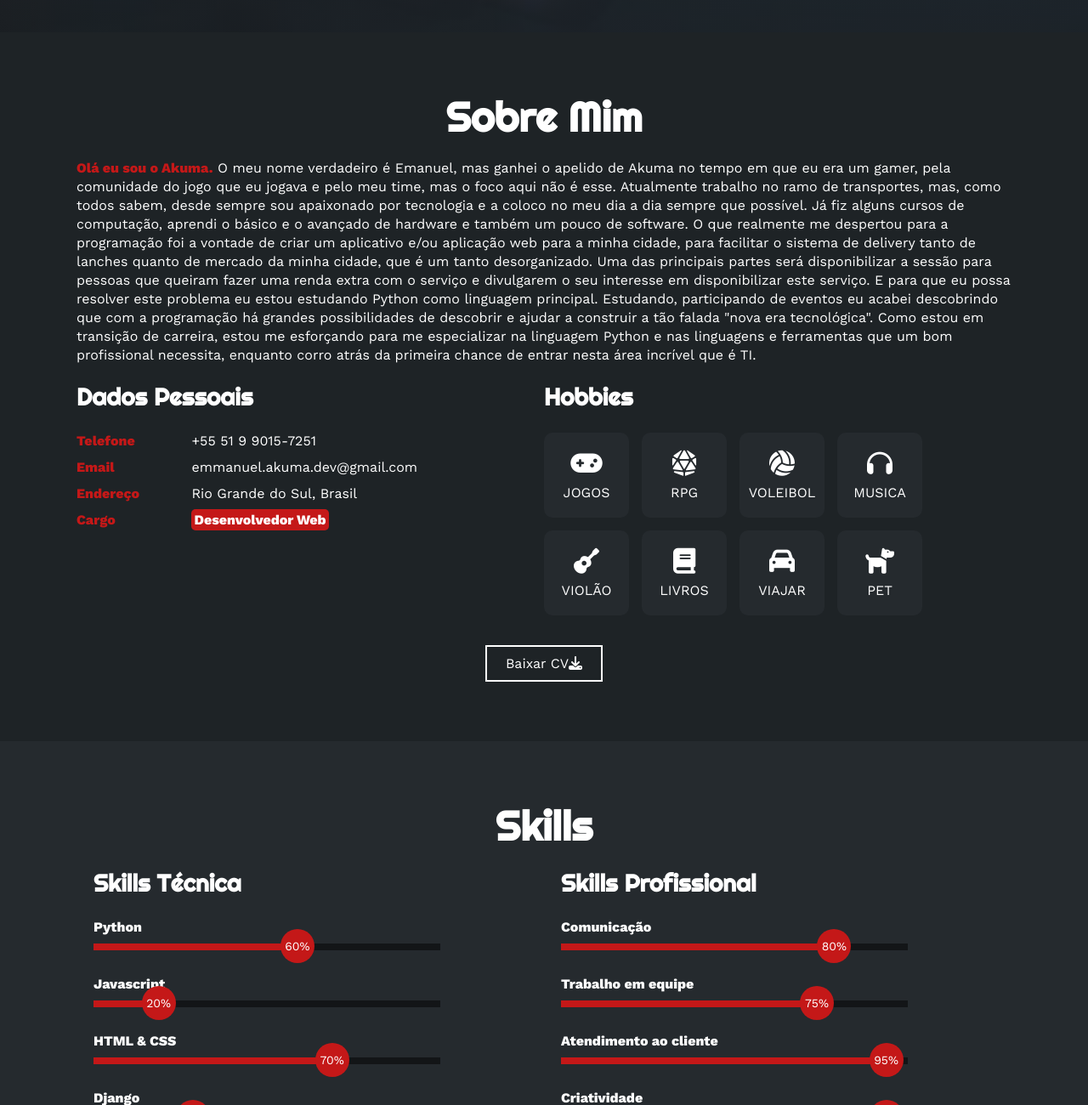
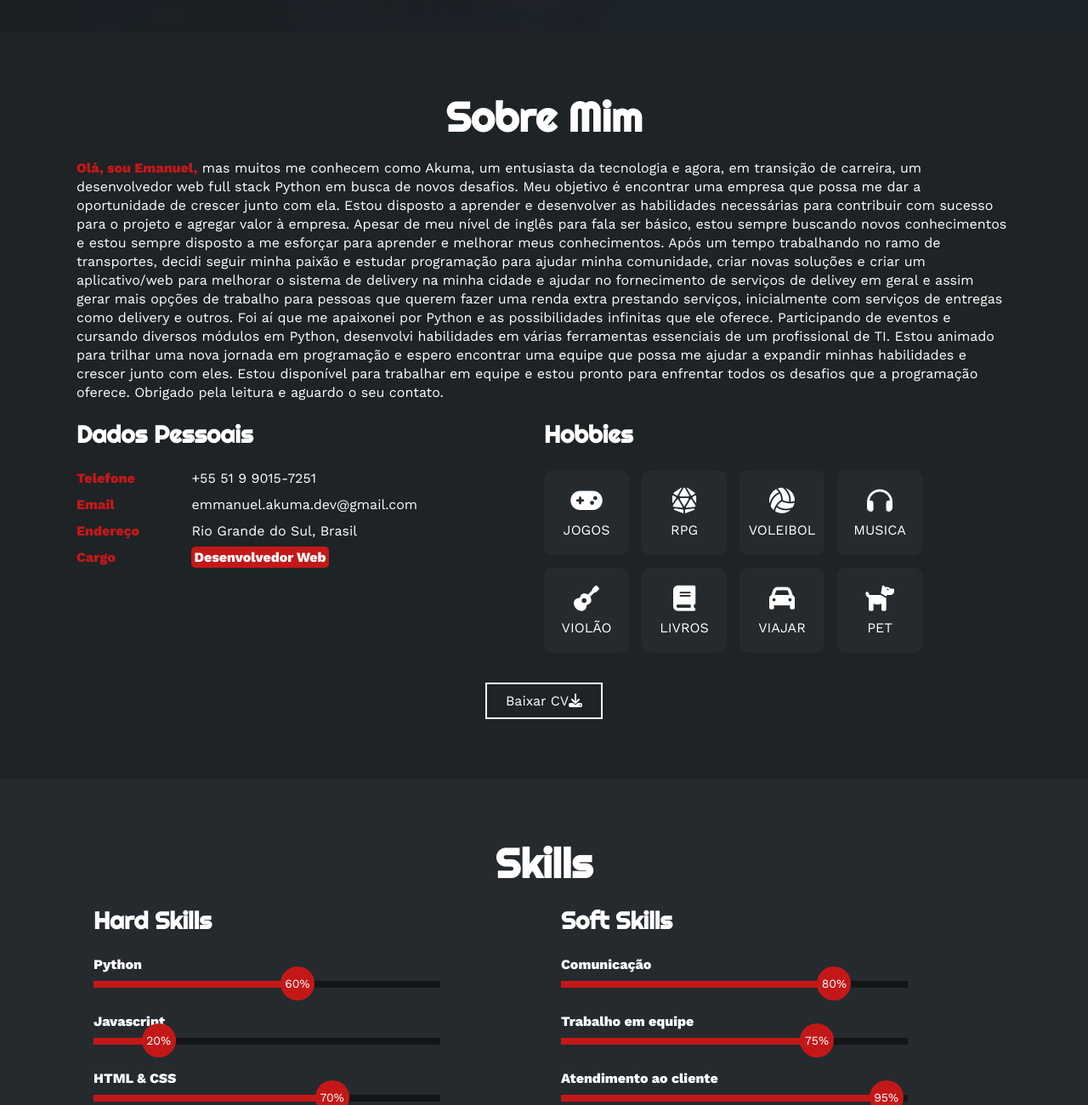
Before and after one commit to EmanuelAkumaA/Meu-Portfolio, a plain HTML site: page index.html in a window 1280 px wide. Shown: the part 762-2062 px from the top of the page at 85% size. Drawn offline with nearby package versions, Linux system fonts and the light colour scheme.

Commit message:
melhorias de texto

```diff
--- a/index.html
+++ b/index.html
@@ -54,10 +54,10 @@
     <section id="sobremim" class="sobremim">
         <div class="sessao-sobemim">
             <h2>Sobre Mim</h2>
-            <p><span>Olá eu sou o Akuma.</span> O meu nome verdadeiro é Emanuel, mas ganhei o apelido de Akuma no tempo em que eu era um gamer, pela comunidade do jogo que eu jogava e pelo meu time, mas o foco aqui não é esse.
-            Atualmente trabalho no ramo de transportes, mas, como todos sabem, desde sempre sou apaixonado por tecnologia e a coloco no meu dia a dia sempre que possível. Já fiz alguns cursos de computação, aprendi o básico e o avançado de hardware e também um pouco de software. O que realmente me despertou para a programação foi a vontade de criar um aplicativo e/ou aplicação web para a minha cidade, para facilitar o sistema de delivery tanto de lanches quanto de mercado da minha cidade, que é um tanto desorganizado. Uma das principais partes será disponibilizar a sessão para pessoas que queiram fazer uma renda extra com o serviço e divulgarem o seu interesse em disponibilizar este serviço. E para que eu possa resolver este problema eu estou estudando Python como linguagem principal.
-            Estudando, participando de eventos eu acabei descobrindo que com a programação há grandes possibilidades de descobrir e ajudar a construir a tão falada "nova era tecnológica".
-            Como estou em transição de carreira, estou me esforçando para me especializar na linguagem Python e nas linguagens e ferramentas que um bom profissional necessita, enquanto corro atrás da primeira chance de entrar nesta área incrível que é TI.</p>
+            <p><span>Olá, sou Emanuel,</span> mas muitos me conhecem como Akuma, um entusiasta da tecnologia e agora, em transição de carreira, um desenvolvedor web full stack Python em busca de novos desafios. Meu objetivo é encontrar uma empresa que possa me dar a oportunidade de crescer junto com ela. Estou disposto a aprender e desenvolver as habilidades necessárias para contribuir com sucesso para o projeto e agregar valor à empresa.
+            Apesar de meu nível de inglês para fala ser básico, estou sempre buscando novos conhecimentos e estou sempre disposto a me esforçar para aprender e melhorar meus conhecimentos.
+            Após um tempo trabalhando no ramo de transportes, decidi seguir minha paixão e estudar programação para ajudar minha comunidade, criar novas soluções e criar um aplicativo/web para melhorar o sistema de delivery na minha cidade e ajudar no fornecimento de serviços de delivey em geral e assim gerar mais opções de trabalho para pessoas que querem fazer uma renda extra prestando serviços, inicialmente com serviços de entregas como delivery e outros. Foi aí que me apaixonei por Python e as possibilidades infinitas que ele oferece. Participando de eventos e cursando diversos módulos em Python, desenvolvi habilidades em várias ferramentas essenciais de um profissional de TI.
+            Estou animado para trilhar uma nova jornada em programação e espero encontrar uma equipe que possa me ajudar a expandir minhas habilidades e crescer junto com eles. Estou disponível para trabalhar em equipe e estou pronto para enfrentar todos os desafios que a programação oferece. Obrigado pela leitura e aguardo o seu contato.</p>
             <div class="fila">
                 <!-- DADOS PESSOAIS -->
                 <div class="col">
@@ -136,7 +136,7 @@
             <div class="fila">
                 <!-- SKILLS TECNICA -->
                 <div class="col">
-                    <h3>Skills Técnica</h3>
+                    <h3>Hard Skills</h3>
                     <div class="skill">
                         <span>Python</span>
                         <div class="barra-skill">
@@ -199,7 +199,7 @@
 
                 <!-- PROFISSIONAL SKILLS -->
                 <div class="col">
-                    <h3>Skills Profissional</h3>
+                    <h3>Soft Skills</h3>
                     <div class="skill">
                         <span>Comunicação</span>
                         <div class="barra-skill">
```
